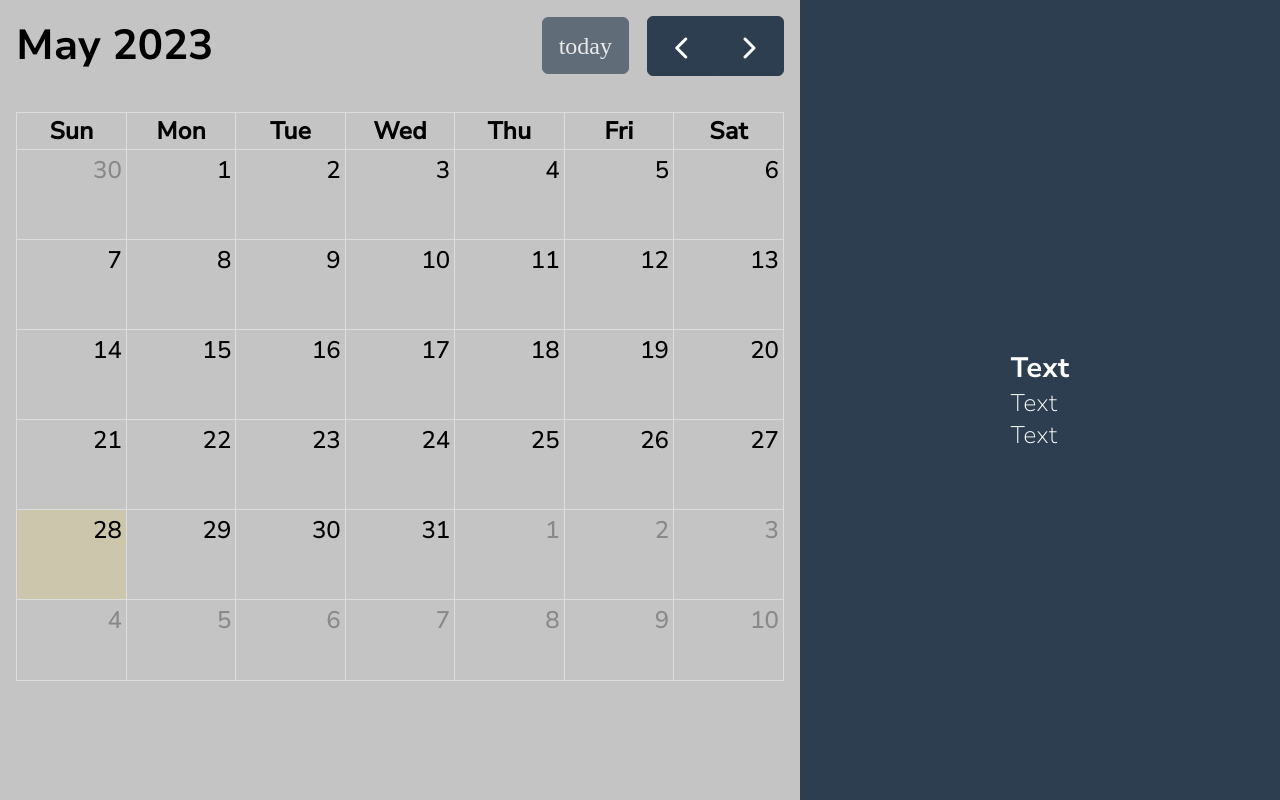
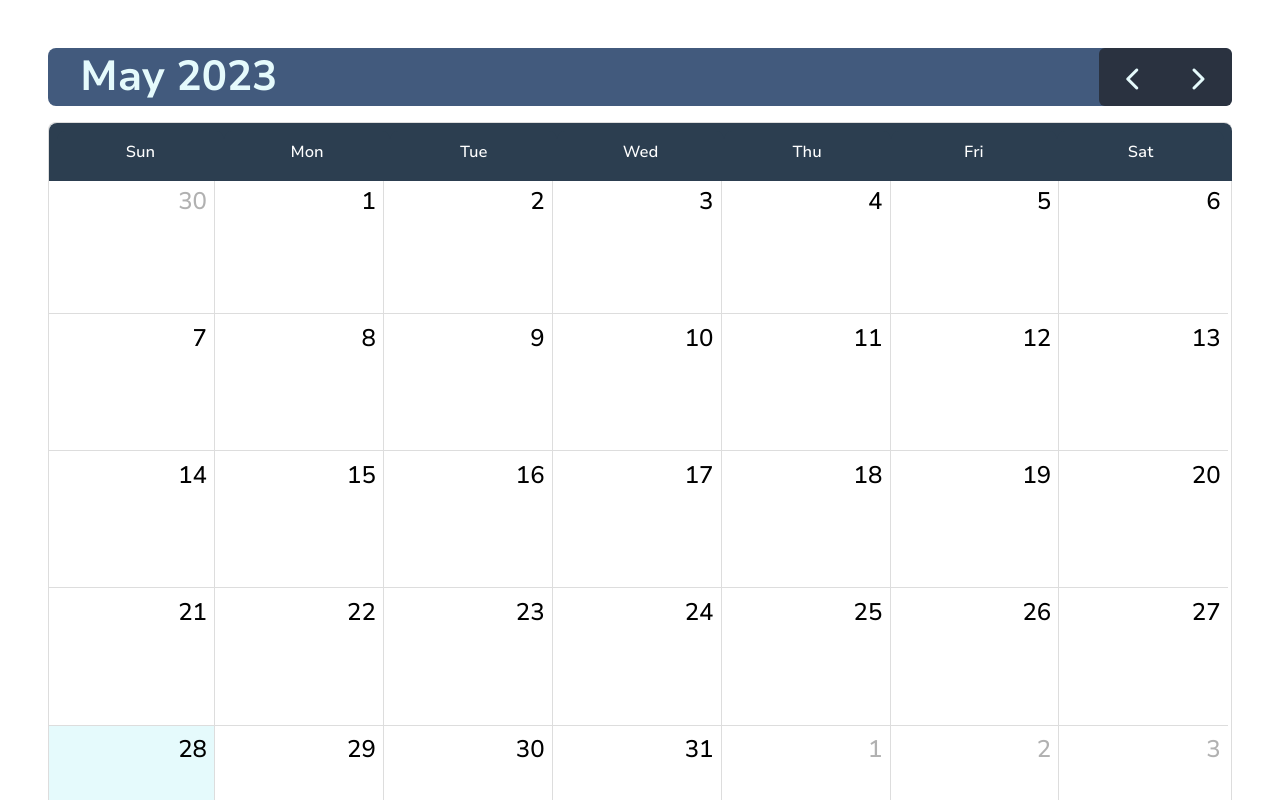
Before and after one commit to Hr-kutsarov/mlt-mern, a React (Create React App) app in the folder client/: page /calendar-view in a window 1280 px wide. Shown: the top 800 px of the page. Built offline with nearby package versions, Linux system fonts and the light colour scheme; no server answers.

Commit message:
Bruteforce FullCallendar's CSS

```diff
--- a/client/src/components/Body/CalendarView.css
+++ b/client/src/components/Body/CalendarView.css
@@ -2,12 +2,13 @@
   min-height: 100vh;
   width: 100%;
   display: grid;
-  grid-template-columns: 5fr 3fr;
+  /* grid-template-columns: 70% 30%; */
 }
-/* left section */
+/* top section */
 #calendar-view-wrapper > section:nth-child(1) {
-  background-color: rgb(196, 196, 196);
-  padding: 1rem;
+  display: flex;
+  flex-direction: column;
+  min-height: 100vh;
 }
 
 /* right section */
@@ -23,3 +24,114 @@
   padding: 2rem 3rem;
   color: white;
 }
+
+/*  */
+
+.fc .fc-button-primary:disabled {
+  opacity: 0;
+}
+
+.fc-daygrid-dot-event {
+  flex-direction: row;
+  flex-wrap: wrap;
+}
+
+.fc-daygrid-dot-event {
+  align-items: end !important;
+}
+
+.fc-daygrid-event-dot {
+  height: 0.1rem;
+  width: 80%;
+  border: unset;
+  background-color: var(--contrast-orange);
+}
+
+.fc-event-title {
+  font-size: 1rem;
+}
+
+.fc-header-toolbar {
+  background-color: var(--blue-m);
+  border-radius: 0.5rem;
+}
+.fc-toolbar-chunk {
+  margin-left: 2rem;
+  color: var(--blue-lighter);
+}
+
+.fc .fc-button-primary {
+  background-color: var(--blue-dark);
+  border-color: var(--blue-dark);
+  color: var(--blue-lighter);
+}
+.fc .fc-button {
+  border: unset;
+}
+
+.fc-scrollgrid {
+  background-color: white;
+  border-radius: 0.5rem;
+}
+
+.fc-theme-standard th {
+  background-color: #2c3e50;
+  /* background-color: white; */
+  height: 100%;
+  overflow: hidden;
+  padding: 0.5rem;
+  border: unset;
+  color: white;
+  font-size: 1rem;
+  font-weight: 400;
+  border-radius: 0.5rem 0.5rem 0 0;
+}
+
+/* shrinks the scrollbar a bit so the letters are readable */
+.fc .fc-scroller-liquid-absolute {
+  inset: -0.2rem;
+}
+
+.fc-direction-ltr .fc-daygrid-event .fc-event-time {
+  font-size: 1.8rem;
+}
+
+.fc-daygrid-dot-event .fc-event-title {
+  font-weight: 600;
+  min-width: 0px;
+  color: var(--blue-m);
+  padding: 0.1rem 0;
+  background-color: transparent;
+}
+
+/* new approach */
+
+#Calendar > div {
+  padding: 3rem;
+}
+
+#Calendar > div > div:nth-child(1) {
+  margin-bottom: 1rem;
+}
+
+.fc .fc-daygrid-day-frame {
+  padding: 0.2rem;
+}
+
+.fc .fc-daygrid-day.fc-day-today {
+  background-color: var(--blue-lighter);
+}
+
+.fc-event:hover {
+  background-color: var(--blue-light);
+}
+
+.fc-event {
+  display: grid;
+  gap: 0.1rem;
+  padding: 0.2rem;
+}
+
+.fc-scroller {
+  overflow: hidden unset;
+}
```
